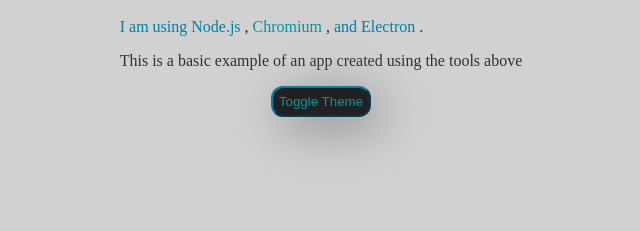
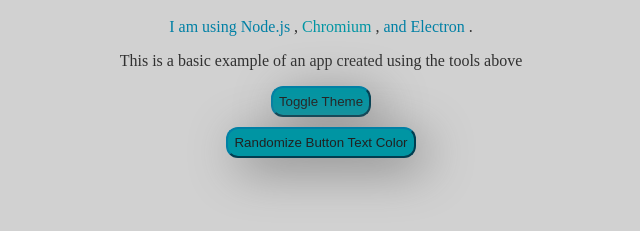
Before and after one commit to AZ-Aurora/electron-hello-world, an Electron app: page src/index.html in a window 800 px wide. Shown: the part 153-384 px from the top of the page, without its empty margins (79-719 px from the left). Drawn offline with Linux system fonts and the light colour scheme.

Commit message:
Updated UI
-Changed light mode button
-Added a second button
-Added functionality to second button

```diff
--- a/src/index.css
+++ b/src/index.css
@@ -29,6 +29,7 @@
   }
   button:hover {
     background-color: #212121;
+    border-color: var(--accent-color);
   }
 }
 
@@ -40,11 +41,12 @@
   button {
     border-color: var(--accent-color);
     box-shadow: 10px 10px 50px rgb(128, 128, 128);
-    background-color: #212121;
-    color: var(--accent-color-2);
+    background-color: var(--accent-color-2);
+    color: #212121;
   }
   button:hover {
-    background-color: #303030;
+    background-color: var(--accent-color);
+    border-color: var(--accent-color-2);
   }
 }
 
--- a/src/index.html
+++ b/src/index.html
@@ -8,14 +8,19 @@
   <body>
     <h1>💖</h1>
     <h1 id="title">Hello World!</h1>
+    <div id="tools-container">
     <span class="node-statement">I am using Node.js <span id="node-version"></span></span>,
     <span class="chromium-statement">Chromium <span id="chrome-version"></span></span>,
     <span class="electron-statement">and Electron <span id="electron-version"></span></span>.
+    </div>
     <p>This is a basic example of an app created using the tools above</p>
 
     <div class="button-container">
       <button id="toggle-theme">Toggle Theme</button>
     </div>
+    <div class="button-container">
+      <button id="toggle-text">Randomize Button Text Color</button>
+    </div>
     <!-- You can also require other files to run in this process -->
     <script src="./renderer.js"></script>
   </body>
--- a/src/renderer.js
+++ b/src/renderer.js
@@ -10,3 +10,8 @@
   const isDarkMode = await window.darkMode.toggle()
   document.getElementById('theme-source').innerHTML = isDarkMode ? 'Dark' : 'Light'
 });
+
+document.getElementById('toggle-text').addEventListener('click', async()=>{
+    var randomColor = Math.floor(Math.random()*16777215).toString(16);
+    document.getElementById('toggle-text').style.color = '#'+randomColor;
+})
```
